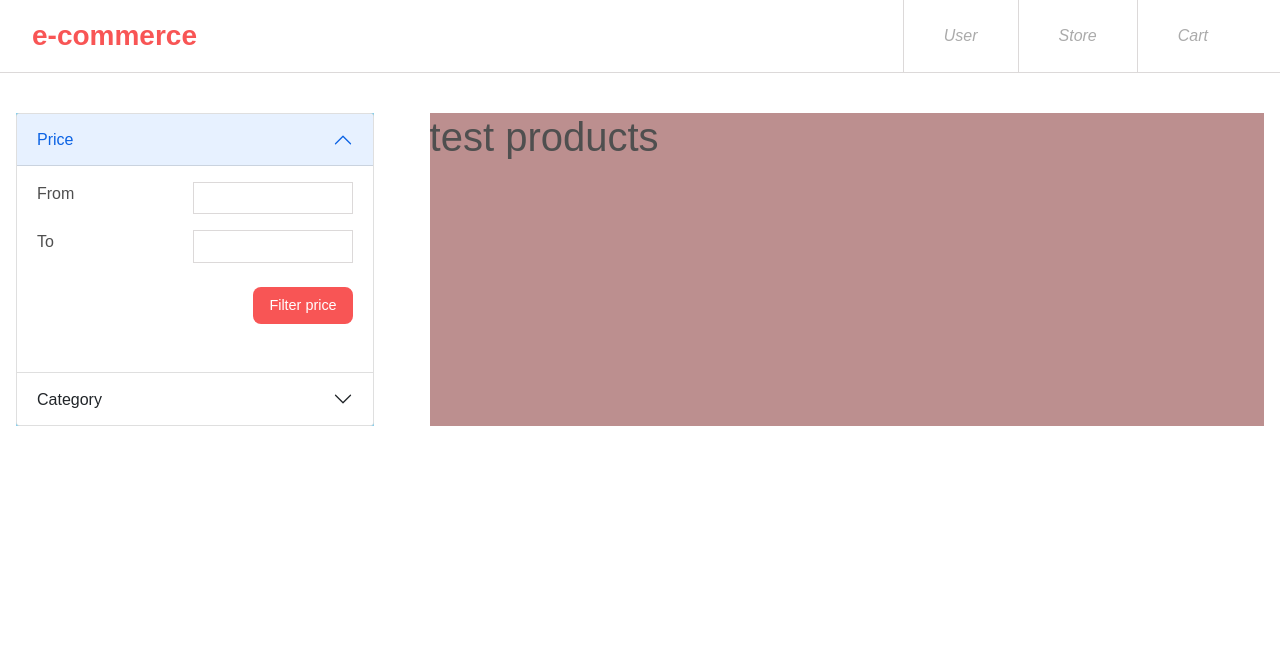
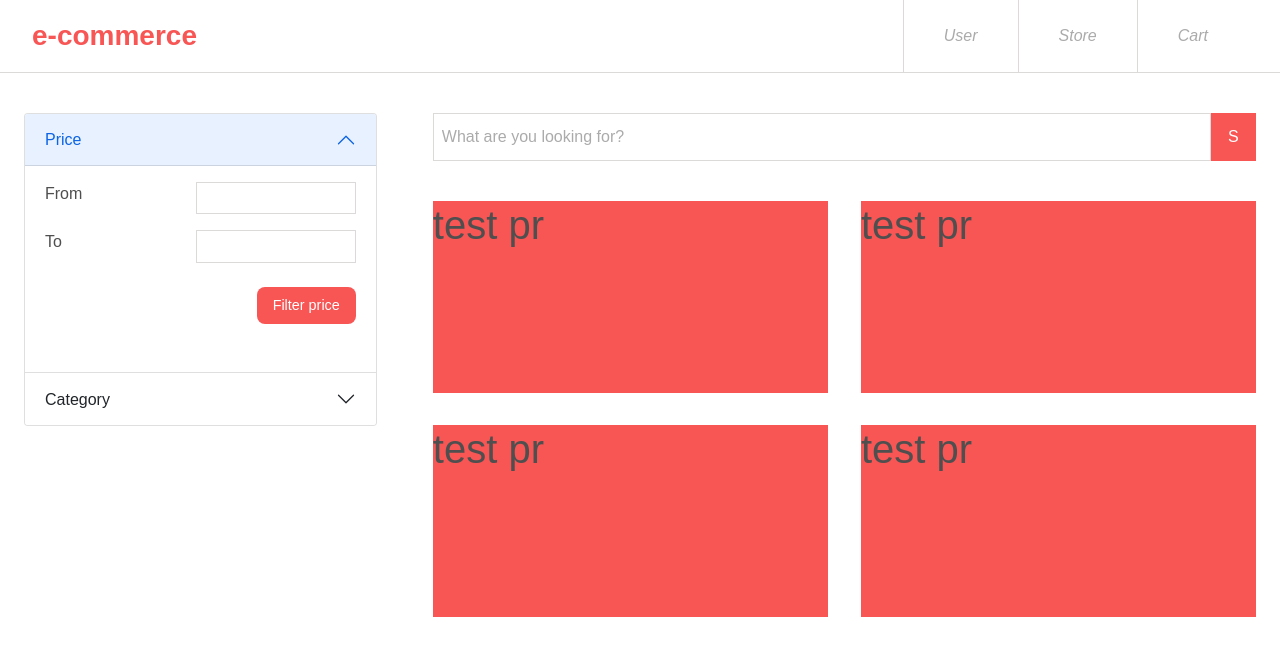
Before and after one commit to axelbriandip/ecommerce, a React (Vite) app: page /#/ in a window 1280 px wide. Shown: the top 656 px of the page. Built offline with nearby package versions, Linux system fonts and the light colour scheme.

Commit message:
search done

```diff
--- /dev/null
+++ b/src/components/CardProduct.jsx
@@ -0,0 +1,11 @@
+import React from 'react';
+
+const CardProduct = () => {
+    return (
+        <div className='card-product'>
+            <h1>test pr</h1>
+        </div>
+    );
+};
+
+export default CardProduct;
--- a/src/components/Products.jsx
+++ b/src/components/Products.jsx
@@ -1,10 +1,20 @@
 import React from 'react';
 import '../css/home.css';
+import CardProduct from './CardProduct';
 
 const Products = () => {
     return (
         <section className='section-products'>
-            <h1>test products</h1>
+            <div className='container-search'>
+                <input type="text" placeholder='What are you looking for?'/>
+                <button>S</button>
+            </div>
+            <div className='container-cards'>
+                <CardProduct/>
+                <CardProduct/>
+                <CardProduct/>
+                <CardProduct/>
+            </div>
         </section>
     );
 };
--- a/src/css/home.css
+++ b/src/css/home.css
@@ -12,11 +12,10 @@
 .main {
     display: flex;
     gap: 3.5rem;
-    padding: 2.5rem 1rem 0 1rem;
+    padding: 2.5rem 1.5rem 0 1.5rem;
 }
 /* FILTERS */
 .aside-filters {
-    background-color: skyblue;
     width: 30%;
 }
 .aside-filters .accordion-body button {
@@ -60,6 +59,42 @@
 }
 /* PRODUCTS */
 .section-products {
-    background-color: rosybrown;
     width: 70%;
 }
+.container-search {
+    background-color: blue;
+    display: flex;
+    justify-content: space-between;
+    margin-bottom: 2.5rem;
+}
+.container-search input {
+    width: 100%;
+    height: 3rem;
+    padding: 0 .5rem;
+    border: 1px solid var(--light-gray);
+}
+.container-search input:focus {
+    outline: none;
+}
+.container-search input::placeholder {
+    color: var(--text-gray);
+}
+.container-search button {
+    width: 3rem;
+    height: 3rem;
+    border: none;
+    background-color: var(--primary);
+    color: var(--white);
+}
+.container-cards {
+    display: flex;
+    flex-wrap: wrap;
+    justify-content: space-between;
+    column-gap: 1rem;
+    row-gap: 2rem;
+}
+.card-product {
+    width: 48%;
+    height: 12rem;
+    background-color: #f85555;
+}
```
